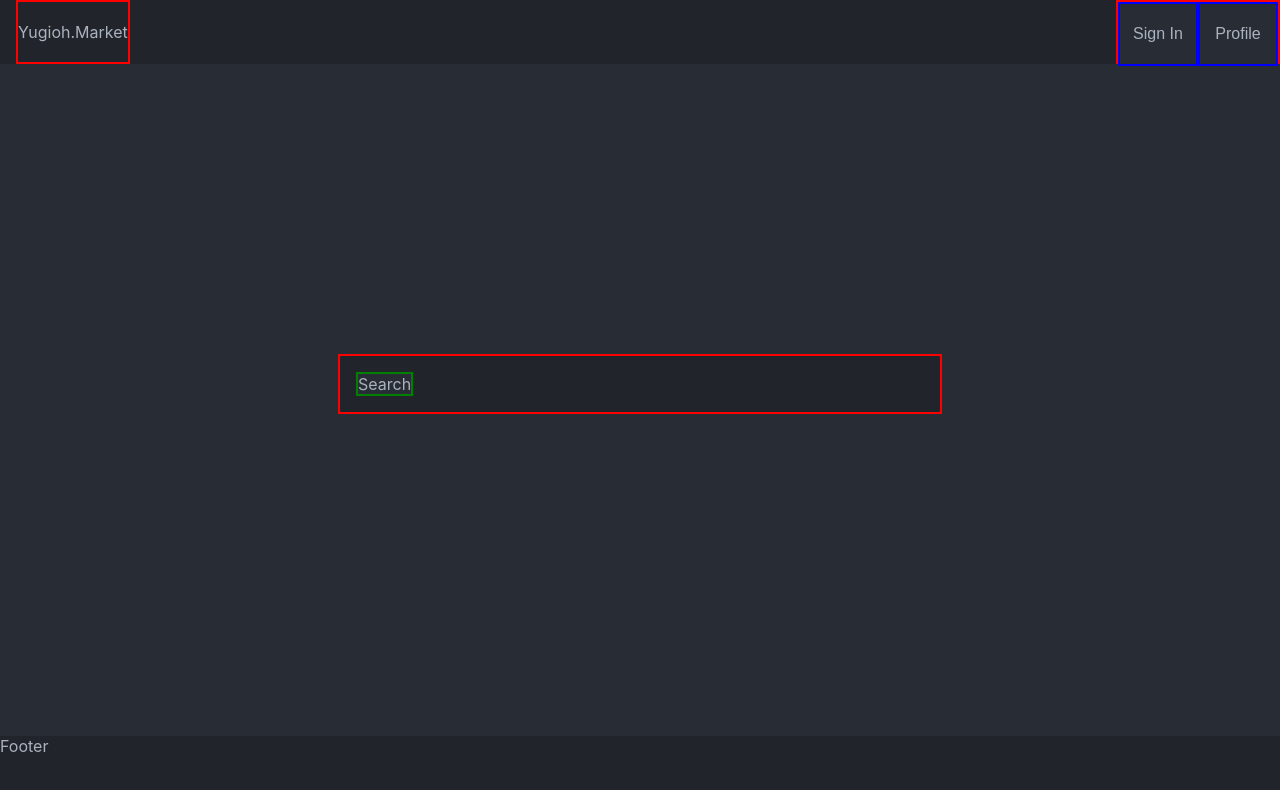
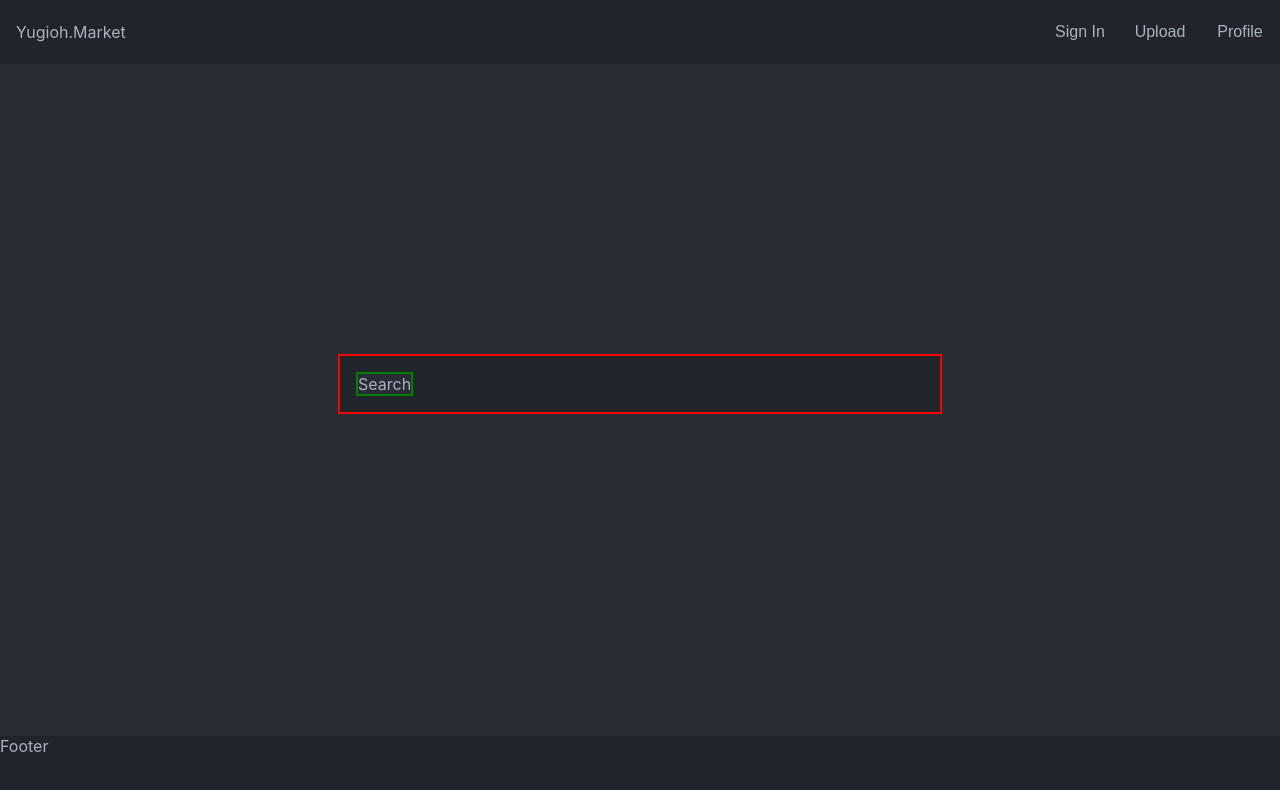
Before and after one commit to 123kevinma123/Yugioh-Website, a React (Create React App) app in the folder client/: page / in a window 1280 px wide. Shown: the top 790 px of the page. Built offline with nearby package versions, Linux system fonts and the light colour scheme.

Commit message:
dropdown menu completed

```diff
--- a/client/src/App.css
+++ b/client/src/App.css
@@ -20,7 +20,7 @@
   display: flex;
   color: #abb2bf;
   background-color: transparent;
-  border: 2px solid red;
+  /*border: 2px solid red;*/
   font-size: 1em;
   align-items: center;
   margin-left: 1em;
@@ -29,41 +29,28 @@
   display: block;
   justify-content: flex-end;
   background-color: transparent;
-  border: 2px solid red;
+  /*border: 2px solid red;*/
   width: auto;
   justify-content: center;
 }
 .buttonStyle {
   color: #abb2bf;
   cursor: pointer;
-  background-color: transparent;
   font-size: 1em;
-  border: 2px solid blue;
+  /*border: 2px solid blue;*/
   width: 5em;
   height: 4em;
 }
-.profileButton {
-  content: "";
+.profileButton, .uploadButton, .signInButton {
+  border: none;
+  background-color: #21252b;
 }
-.profileButton:hover {
-  color: #e0e0e0;
-}
-.uploadButton {
-  content: "";
-}
-.uploadButton:hover {
-  color: #e0e0e0;
-}
-.signInButton {
-  content: "";
-}
-.signInButton:hover {
+.profileButton:hover, .uploadButton:hover, .signInButton:hover {
   color: #e0e0e0;
 }
 .icon {
   display: none;
 }
-
 .mainBody {
   display: flex;
   justify-content: center;
@@ -108,15 +95,7 @@
   .buttonStyle {
     height: 4em;
   }
-  .profileButton {
-    content: "";
-    /*display: none;*/
-  }
-  .uploadButton {
-    content: "";
-  }
-  .signInButton {
-    content: "";
+  .profileButton, .uploadButton, .signInButton {
     display: none;
   }
   .icon {
@@ -130,6 +109,10 @@
     width: 2em;
   }
   .icon:hover {
+    cursor: pointer;
     color: #e0e0e0;
   }
+  .clicked {
+    display: inline-block;
+  }
 }
--- a/client/src/App.js
+++ b/client/src/App.js
@@ -3,6 +3,7 @@ import axios from 'axios';
 import './App.css';
 import {FontAwesomeIcon} from '@fortawesome/react-fontawesome';
 import { faBars } from '@fortawesome/free-solid-svg-icons';
+import {useState} from "react";
 
 
 const apiCall = () => {
@@ -20,7 +21,19 @@ const apiCall = () => {
 //#e0e0e0
 
 //probably replace "sign in" with "profile" after you sign in
+
+const menuClick = () => {
+  alert("Menu Clicked!");
+}
+
 function App() {
+
+  const[isClicked, setIsClicked] = useState(false);
+
+  const menuClick = () => {
+    setIsClicked(!isClicked);
+    /*alert(isClicked);*/
+  }
 
   return (
     <div className = "wrapper">
@@ -29,17 +42,18 @@ function App() {
           Yugioh.Market
         </div>
         <nav className = "navList">
-          <div className = "icon">
-          <FontAwesomeIcon icon={faBars} />
+          <div className = "icon" onClick = {menuClick}>
+          <FontAwesomeIcon icon = {faBars} />
           </div>
+          {console.log(isClicked + "hello world")}
           <div className = "navButtons">
-            <button className = "buttonStyle signInButton">
+            <button className = {`buttonStyle signInButton ${isClicked ? 'clicked' : ''}`}>
               Sign In
             </button>
-            {/*<button className = "buttonStyle uploadButton">
+            <button className = {`buttonStyle uploadButton ${isClicked ? 'clicked' : ''}`}>
               Upload
-              </button> */}
-            <button className = "buttonStyle profileButton">
+            </button>
+            <button className = {`buttonStyle profileButton ${isClicked ? 'clicked' : ''}`}>
               Profile
             </button>
           </div>
```
